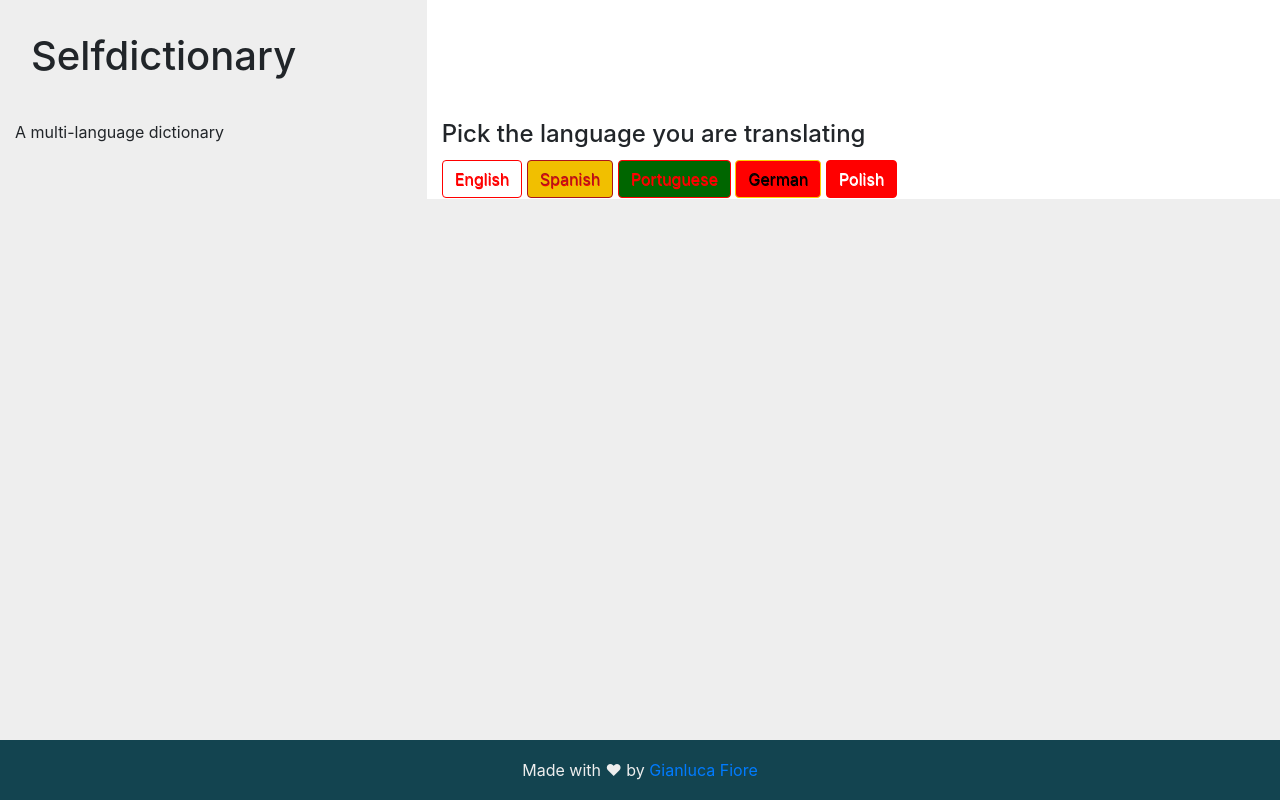
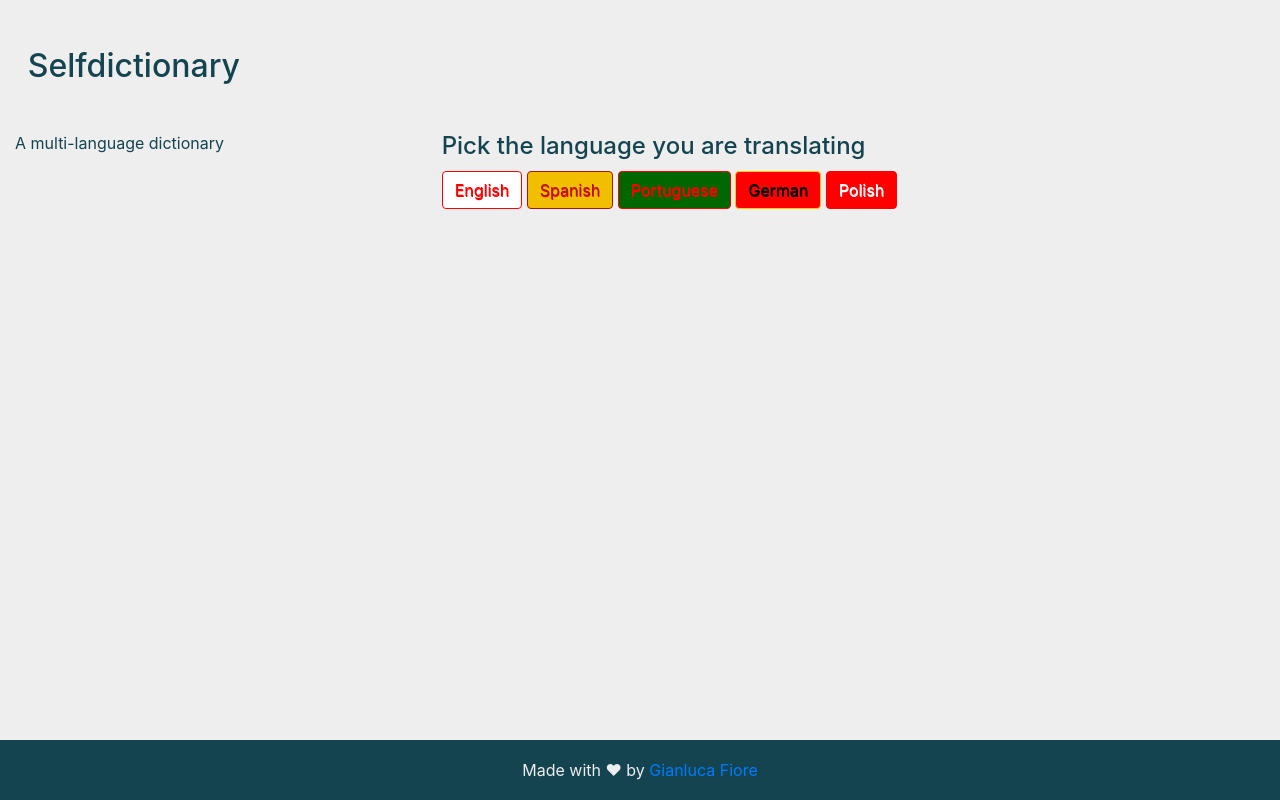
Before and after one commit to Donearm/selfdictionary, a plain HTML site: page index.html in a window 1280 px wide. Drawn offline with nearby package versions, Linux system fonts and the light colour scheme.

Commit message:
change priority of css files, add background-color to body

```diff
--- a/css/main.css
+++ b/css/main.css
@@ -10,7 +10,7 @@
    Base styles: opinionated defaults
    ========================================================================== */
 
-html {
+html, body {
     color: #134450;
 	background-color: #eeeeee;
     font-size: 1em;
@@ -111,7 +111,6 @@ textarea {
 }
 
 .left-column {
-	background-color: #eeeeee;
 }
 .center-column { }
 
--- a/index.html
+++ b/index.html
@@ -8,11 +8,11 @@
   <meta name="description" content="">
   <meta name="viewport" content="width=device-width, initial-scale=1, shrink-to-fit=no">
 
+  <!-- Bootstrap -->
+  <link rel="stylesheet" href="https://stackpath.bootstrapcdn.com/bootstrap/4.1.3/css/bootstrap.min.css" integrity="sha384-MCw98/SFnGE8fJT3GXwEOngsV7Zt27NXFoaoApmYm81iuXoPkFOJwJ8ERdknLPMO" crossorigin="anonymous">
+
   <link rel="stylesheet" href="css/normalize.css">
   <link rel="stylesheet" href="css/main.css">
-
-  <!-- Bootstrap -->
-  <link rel="stylesheet" href="https://stackpath.bootstrapcdn.com/bootstrap/4.1.3/css/bootstrap.min.css" integrity="sha384-MCw98/SFnGE8fJT3GXwEOngsV7Zt27NXFoaoApmYm81iuXoPkFOJwJ8ERdknLPMO" crossorigin="anonymous">
 </head>
 <body>
   <!--[if lte IE 9]>
```
